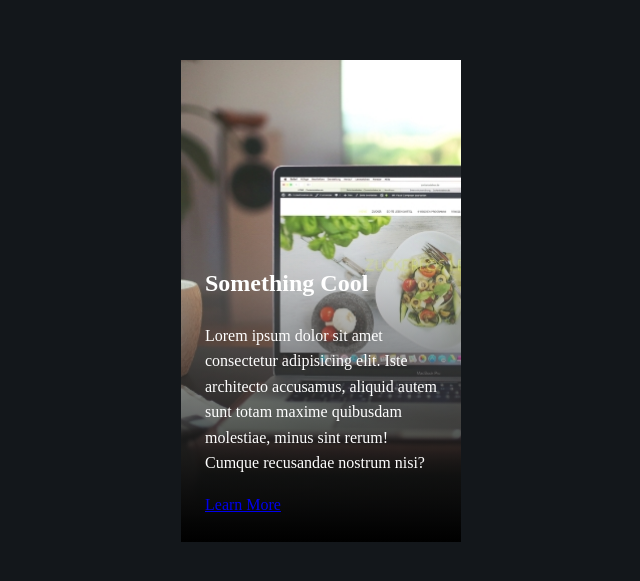
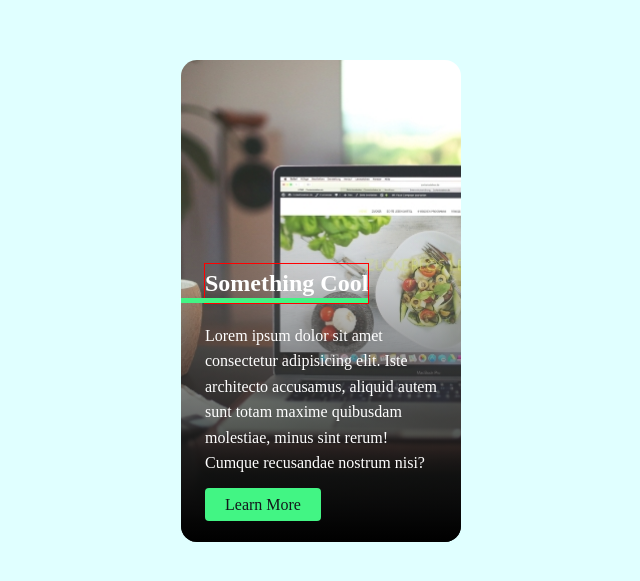
Before and after one commit to PhillipLam89/animated-portfolio-card, a plain HTML site: page index.html in a window 1280 px wide. Shown: the part 107-688 px from the top of the page, without its empty margins (319-959 px from the left). Drawn offline with Linux system fonts and the light colour scheme.

Commit message:
basic styles done

```diff
--- a/styles.css
+++ b/styles.css
@@ -14,7 +14,7 @@ body {
   min-height: 100vh;
   place-items: center;
   line-height: 1.6;
-  background: var(--clr-neutral-900)
+  background: lightcyan
 }
 
 .card {
@@ -23,11 +23,45 @@ body {
   background-size: cover;
   padding: 10rem 0 0;
   max-width: 35ch;
+  border-radius: 1rem;
+  overflow: hidden;
 }
 
 .card-content {
-  padding: 1.5em;
+  padding: 1.5rem;
   background: linear-gradient(
     hsl(0 0% 0% / 0 ), hsl(255 0% 50% / 0.3 ) 20%, hsl(0 0% 0% / 1)
   )
 }
+
+.card-title {
+  position: relative;
+  outline: 1px solid red;
+  width: max-content;
+}
+
+.card-title::after {
+  content: '';
+  position: absolute;
+  height: 5px;
+  width: calc(100% + 1.5rem);
+  background: var(--clr-accent-400);
+  left: -1.5rem;
+  bottom: 0;
+}
+
+
+
+.button {
+  cursor: pointer;
+  display: inline;
+  text-decoration: none;
+  color: var(--clr-neutral-900);
+  background-color: var(--clr-accent-400);
+  padding: .5em 1.25em;
+  border-radius: .25em;
+}
+
+.button:hover, .button:focus {
+  background-color: var(--clr-neutral-100);
+}
```
